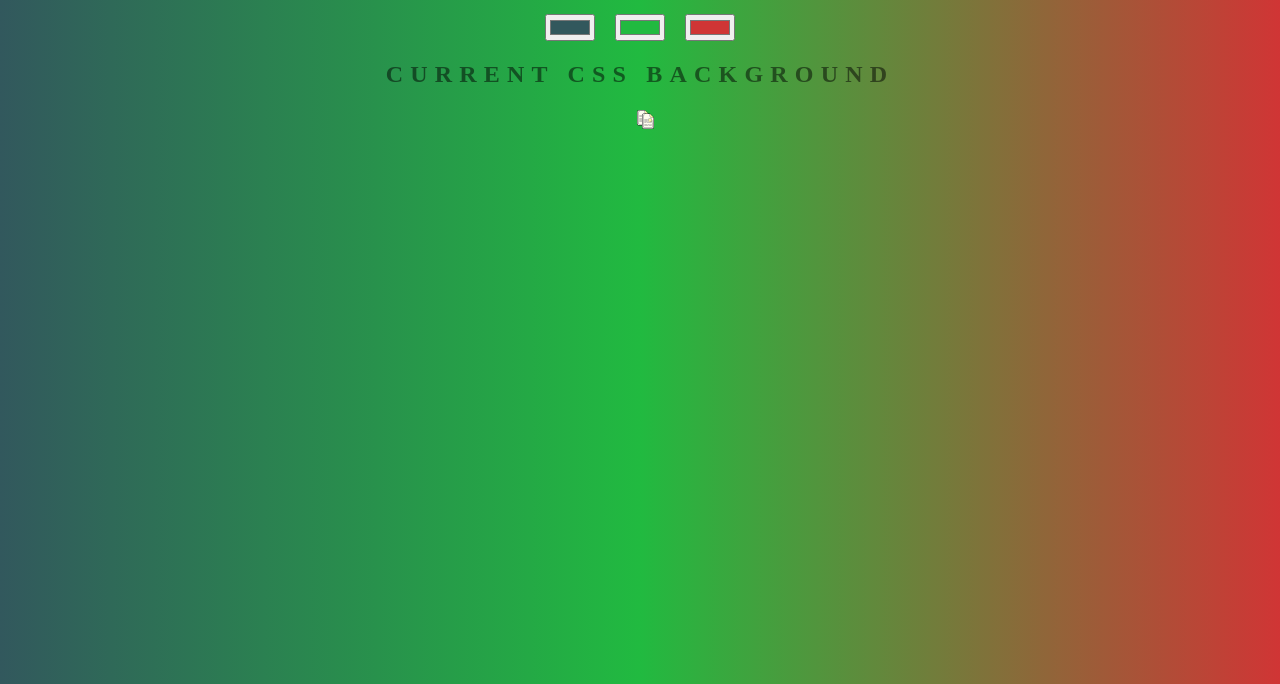
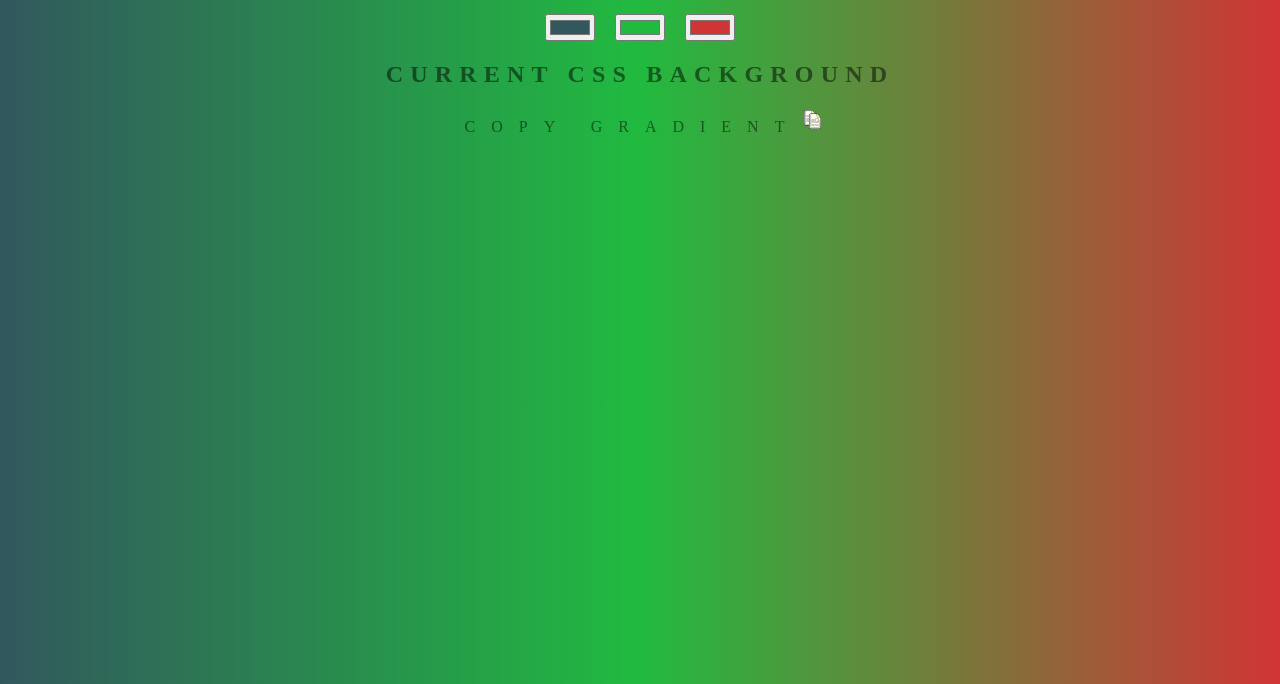
Before and after one commit to esamueljsx/GradientBG, a plain HTML site: page index.html in a window 1280 px wide. Shown: the part 116-800 px from the top of the page. Drawn offline with Linux system fonts and the light colour scheme.

Commit message:
Update index.html

```diff
--- a/index.html
+++ b/index.html
@@ -10,7 +10,8 @@
     <input class="color2" onclick="showInTextbox()" id="gradient2" type="color" name="color2" value="#21ba40">
     <input class="color3" onclick="showInTextbox()" id="gradient3" type="color" name="color2" value="#d03535">
     <h2>Current CSS Background</h2>
-    <h3></h3><span style="margin-left: 10px;"><img id="copyImg" onclick="copyToClickboard()" src="images/copy.png" width="25" height="25"/></span>
+    <h3></h3>
+    <span style="margin-left: 10px;">Copy gradient<img id="copyImg" onclick="copyToClickboard()" src="images/copy.png" width="25" height="25"/></span>
 
 
 
```
